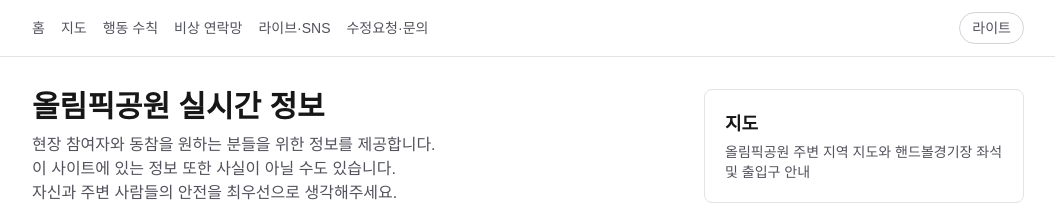
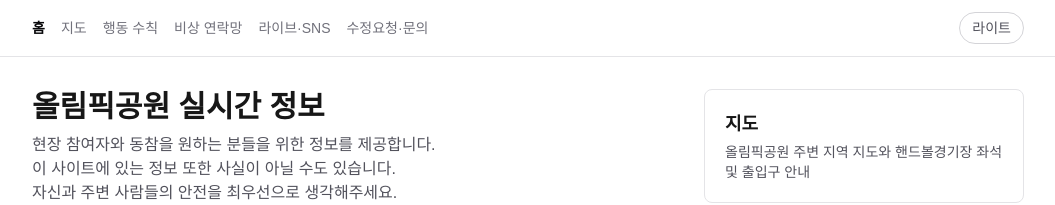
Before and after one commit to junghaesung79/olympic-park-realtime, a Next.js app: page / in a window 1280 px wide. Shown: the top 205 px of the page, without its empty margins (112-1167 px from the left). Built offline with nearby package versions, Linux system fonts and the light colour scheme; no server answers; a web font is replaced by a local one.

Commit message:
style: highlight active navigation links in header

```diff
--- a/src/components/NavBar.tsx
+++ b/src/components/NavBar.tsx
@@ -1,4 +1,7 @@
+"use client";
+
 import Link from "next/link";
+import { usePathname } from "next/navigation";
 import ThemeToggle from "./ThemeToggle";
 
 const links = [
@@ -11,21 +14,34 @@ const links = [
 ];
 
 export default function NavBar() {
+  const pathname = usePathname();
+
   return (
     <header className="border-b border-zinc-200 dark:border-zinc-800">
       <nav className="mx-auto flex max-w-5xl flex-wrap items-center justify-between gap-x-6 gap-y-2 px-4 py-3">
         <div className="flex flex-wrap items-center gap-x-6 gap-y-2">
           <ul className="flex flex-wrap gap-x-4 gap-y-1 text-sm">
-            {links.map((link) => (
+            {links.map((link) => {
+              const isActive =
+                link.href === "/"
+                  ? pathname === "/"
+                  : pathname === link.href || pathname.startsWith(link.href + "/");
+
+              return (
                 <li key={link.href}>
                   <Link
                     href={link.href}
-                  className="text-zinc-600 hover:text-zinc-950 dark:text-zinc-400 dark:hover:text-zinc-50"
+                    className={`transition-colors ${
+                      isActive
+                        ? "font-semibold text-zinc-950 dark:text-zinc-50"
+                        : "text-zinc-500 hover:text-zinc-900 dark:text-zinc-400 dark:hover:text-zinc-100"
+                    }`}
                   >
                     {link.label}
                   </Link>
                 </li>
-            ))}
+              );
+            })}
           </ul>
         </div>
         <ThemeToggle />
```
Lines whose indentation alone changed are shown as unchanged.
